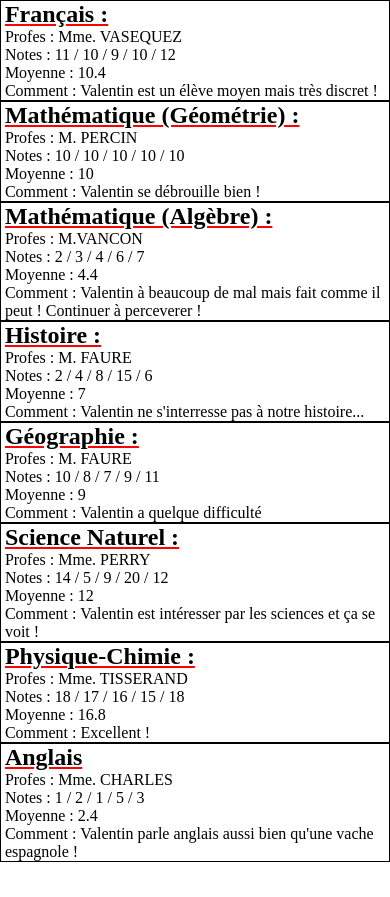
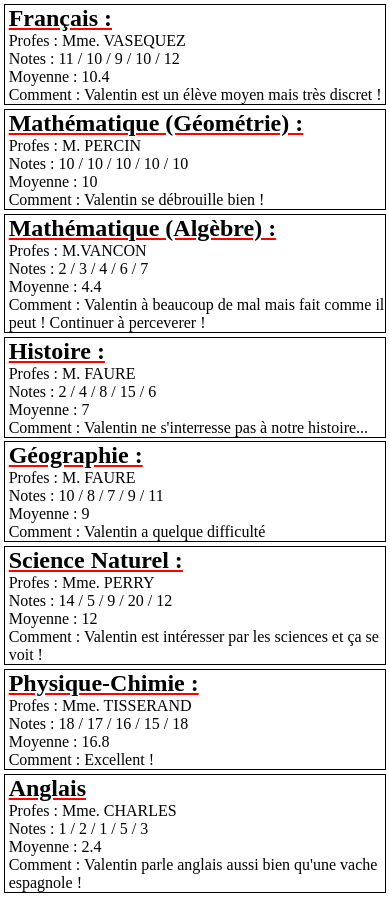
Before and after one commit to ValentinPonsonnet/bulletin, a plain HTML site: page index.html in a window 390 px wide. Before the commit the page ends 862 px from the top, so only its background shows below. Drawn offline with Linux system fonts and the light colour scheme.

Commit message:
bulletin de note de l'élève

```diff
--- a/affichage.js
+++ b/affichage.js
@@ -1,4 +1,4 @@
-let data =
+ let data =
 {
     "bulletin":
     {
--- a/style.css
+++ b/style.css
@@ -5,6 +5,8 @@
 }
 .Matière
 {
+    margin: 1%;
+    width: auto;
     border: solid 1px black;
 }
 h2
@@ -16,3 +18,10 @@ p
 {
     margin-left: 1%;
 }
+@media screen and (max-width : 800px)
+{
+    .Matière
+    {
+        margin: 1%;
+    }
+}
```
Also changed, not shown: index.html (+1 -0 lines).
